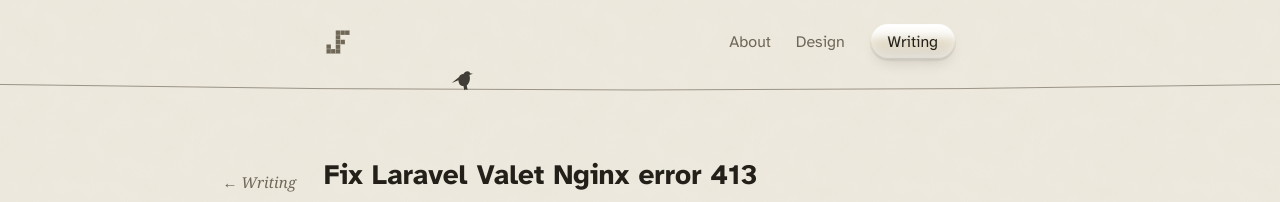
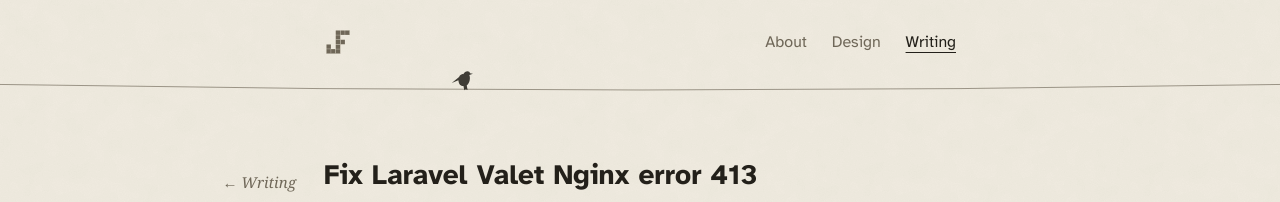
Before and after one commit to josephfusco/josephfusco.github.io, a Jekyll site: the page built from _posts/2017-3-10-fix-laravel-valet-nginx-error-413.md, in a window 1280 px wide. Shown: the top 202 px of the page. Built offline with Jekyll 4.4.1, drawn with Linux system fonts in a browser that asks for light colours.

Commit message:
Writing is marked in ink, not in glass
Glass only reads as glass when it bends something, and the masthead is
flat cotton: there was nothing behind the pill to refract, so all it
ever showed was a pale shape with a shadow. It was also the only
element on the site made of a material the rest of the page does not
use, and it was spent on a nav item.

The siblings stay muted, this one is full ink with the accent drawn
under it, and it thickens on hover. No new material.

```diff
--- a/assets/css/redesign.css
+++ b/assets/css/redesign.css
@@ -950,55 +950,24 @@
 .site-name-text { font-size: 1.375rem; line-height: var(--lh); }
 .site-nav a { font-size: 1rem; line-height: var(--lh); }
 
-/* The blog is the one thing the nav asks for: a lens over the paper.
-   Glass reads by its rim and its specular, not by blur alone — the
-   rim lights at the top and darkens at the bottom, the dome catches a
-   highlight, and the whole of it floats a little off the page. */
+/* The blog is the one thing the nav asks for, and it asks in ink: the
+   siblings are muted, this one is full weight with the accent drawn
+   under it. No material the rest of the page does not have. */
 .site-nav .nav-cta {
-  position: relative;
   color: var(--fg);
-  padding: 0.4375rem 1.0625rem;
-  border: 1px solid transparent;
-  border-radius: 999px;
-  background:
-    linear-gradient(180deg, rgba(255, 255, 255, 0.5), rgba(255, 253, 247, 0.12) 45%, rgba(255, 253, 247, 0.3)) padding-box,
-    linear-gradient(180deg, rgba(255, 255, 255, 0.95), rgba(221, 212, 191, 0.9) 55%, rgba(35, 32, 26, 0.16)) border-box;
-  -webkit-backdrop-filter: blur(14px) saturate(1.7) brightness(1.05);
-  backdrop-filter: blur(14px) saturate(1.7) brightness(1.05);
-  box-shadow:
-    inset 0 1px 0.5px rgba(255, 255, 255, 0.95),
-    inset 0 -1px 1px rgba(35, 32, 26, 0.09),
-    0 1px 1px rgba(35, 32, 26, 0.05),
-    0 7px 16px -8px rgba(35, 32, 26, 0.22);
-  transition: box-shadow 200ms ease, translate 200ms ease;
-}
-/* the dome's own highlight, across the top third */
-.site-nav .nav-cta::before {
-  content: "";
-  position: absolute;
-  inset: 1px 1px auto;
-  height: 42%;
-  border-radius: 999px 999px 40% 40% / 999px 999px 100% 100%;
-  background: linear-gradient(180deg, rgba(255, 255, 255, 0.6), rgba(255, 255, 255, 0));
-  pointer-events: none;
+  text-decoration: underline;
+  text-decoration-color: var(--accent);
+  text-decoration-thickness: 1px;
+  text-underline-offset: 5px;
+  transition: text-decoration-color 180ms ease, color 180ms ease;
 }
 .site-nav .nav-cta:hover {
   color: var(--accent);
-  translate: 0 -1px;
-  box-shadow:
-    inset 0 1px 0.5px rgba(255, 255, 255, 1),
-    inset 0 -1px 1px rgba(35, 32, 26, 0.1),
-    0 2px 2px rgba(35, 32, 26, 0.05),
-    0 12px 22px -10px rgba(35, 32, 26, 0.28);
+  text-decoration-thickness: 2px;
 }
 .site-nav .nav-cta[aria-current="page"] {
   color: var(--fg);
-  box-shadow:
-    inset 0 1px 0.5px rgba(255, 255, 255, 1),
-    inset 0 -1px 1px rgba(35, 32, 26, 0.12),
-    inset 0 0 12px rgba(255, 255, 255, 0.5),
-    0 1px 1px rgba(35, 32, 26, 0.05),
-    0 7px 16px -8px rgba(35, 32, 26, 0.22);
+  text-decoration-color: var(--fg);
 }
 
 /* The record is a feed, so on a page with margins it stands in one:
```
